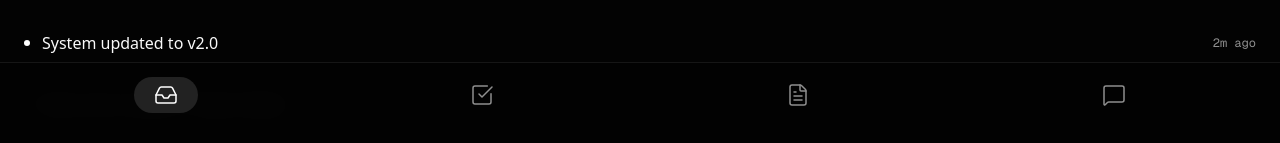
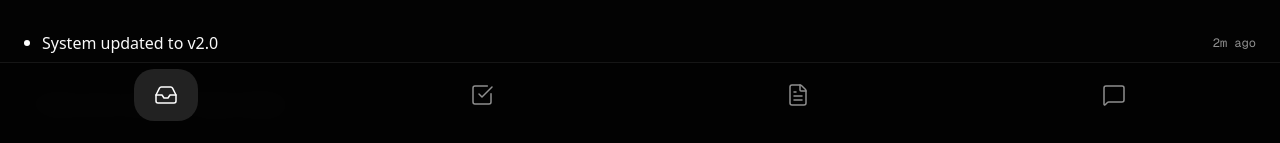
Before and after one commit to ChetanG111/life-os, a Next.js app: page /inbox in a window 1280 px wide. Shown: the part 657-800 px from the top of the page. Built offline with nearby package versions, Linux system fonts and the light colour scheme.

Commit message:
feat: add sliding navbar animation and tab transitions

```diff
--- /dev/null
+++ b/app/template.tsx
@@ -0,0 +1,15 @@
+"use client"
+
+import { motion } from "framer-motion"
+
+export default function Template({ children }: { children: React.ReactNode }) {
+  return (
+    <motion.div
+      initial={{ opacity: 0, y: 10 }}
+      animate={{ opacity: 1, y: 0 }}
+      transition={{ ease: "easeInOut", duration: 0.3 }}
+    >
+      {children}
+    </motion.div>
+  )
+}
--- a/components/layout/bottom-nav.tsx
+++ b/components/layout/bottom-nav.tsx
@@ -26,18 +26,30 @@ export function BottomNav() {
 
           return (
             <Link key={item.href} href={item.href} className="flex flex-1 justify-center">
-              <motion.div
-                whileTap={{ scale: 0.9 }}
-                transition={{ type: "spring", stiffness: 400, damping: 17 }}
-                className="flex flex-col items-center gap-1 py-2"
-              >
-                <div className={cn(
-                  "relative flex items-center justify-center rounded-2xl px-5 py-1.5 transition-all duration-300",
-                  isActive ? "bg-accent text-primary" : "text-muted-foreground hover:text-foreground"
-                )}>
+              <div className="relative flex items-center justify-center py-2">
+                {isActive && (
+                  <motion.div
+                    layoutId="navbar-indicator"
+                    className="absolute inset-0 rounded-2xl bg-accent"
+                    initial={false}
+                    transition={{
+                      type: "spring",
+                      stiffness: 400,
+                      damping: 30
+                    }}
+                  />
+                )}
+                <motion.div
+                  whileTap={{ scale: 0.9 }}
+                  transition={{ type: "spring", stiffness: 400, damping: 17 }}
+                  className={cn(
+                    "relative z-10 flex items-center justify-center px-5 py-1.5 transition-colors duration-200",
+                    isActive ? "text-primary" : "text-muted-foreground"
+                  )}
+                >
                   <item.icon strokeWidth={1.5} className="size-6" />
-                </div>
-              </motion.div>
+                </motion.div>
+              </div>
             </Link>
           )
         })}
```
Also changed, not shown: 1 other file (tests, documents, lock files or other folders).
